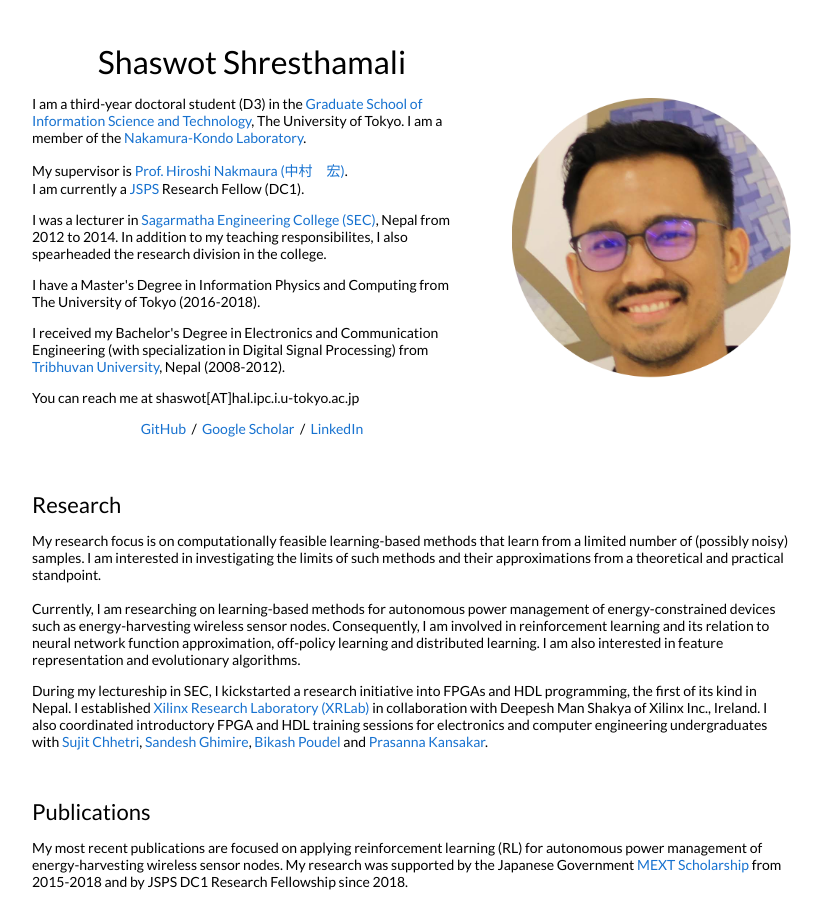
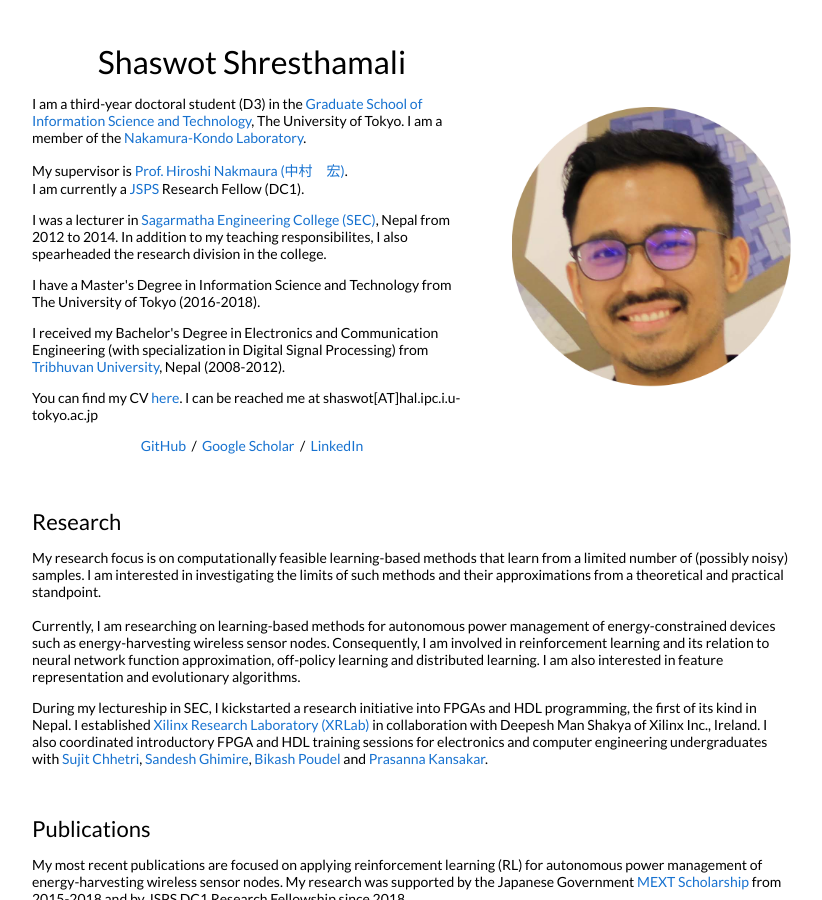
Before and after one commit to shaswot/shaswot.github.io, a Jekyll site: the page built from _posts/2019-11-17-iccd2019.markdown, in a window 1280 px wide and 900 px high. Shown: the whole window, without its empty margins (228-1050 px from the left). Built offline with Jekyll 4.4.1, drawn with Linux system fonts in a browser that asks for light colours.

Commit message:
Update default.html
Added CV

```diff
--- a/_layouts/default.html
+++ b/_layouts/default.html
@@ -45,14 +45,14 @@
                 In addition to my teaching responsibilites, I also spearheaded the research division in the college.
               </p>
               <p>
-                I have a Master's Degree in Information Physics and Computing from The University of Tokyo (2016-2018).
+                I have a Master's Degree in Information Science and Technology from The University of Tokyo (2016-2018).
               </p>
               <p>
                 I received my Bachelor's Degree in Electronics and Communication Engineering (with specialization in Digital Signal Processing)
                 from <a href="http://doece.pcampus.edu.np/">Tribhuvan University</a>, Nepal (2008-2012).
               </p>
               <p>
-                You can reach me at shaswot[AT]hal.ipc.i.u-tokyo.ac.jp
+                You can find my CV <a href="https://github.com/shaswot">here</a>. I can be reached me at shaswot[AT]hal.ipc.i.u-tokyo.ac.jp
               </p>
               <p style="text-align:center">
                 <a href="https://github.com/shaswot">GitHub</a> &nbsp;/&nbsp;
```
